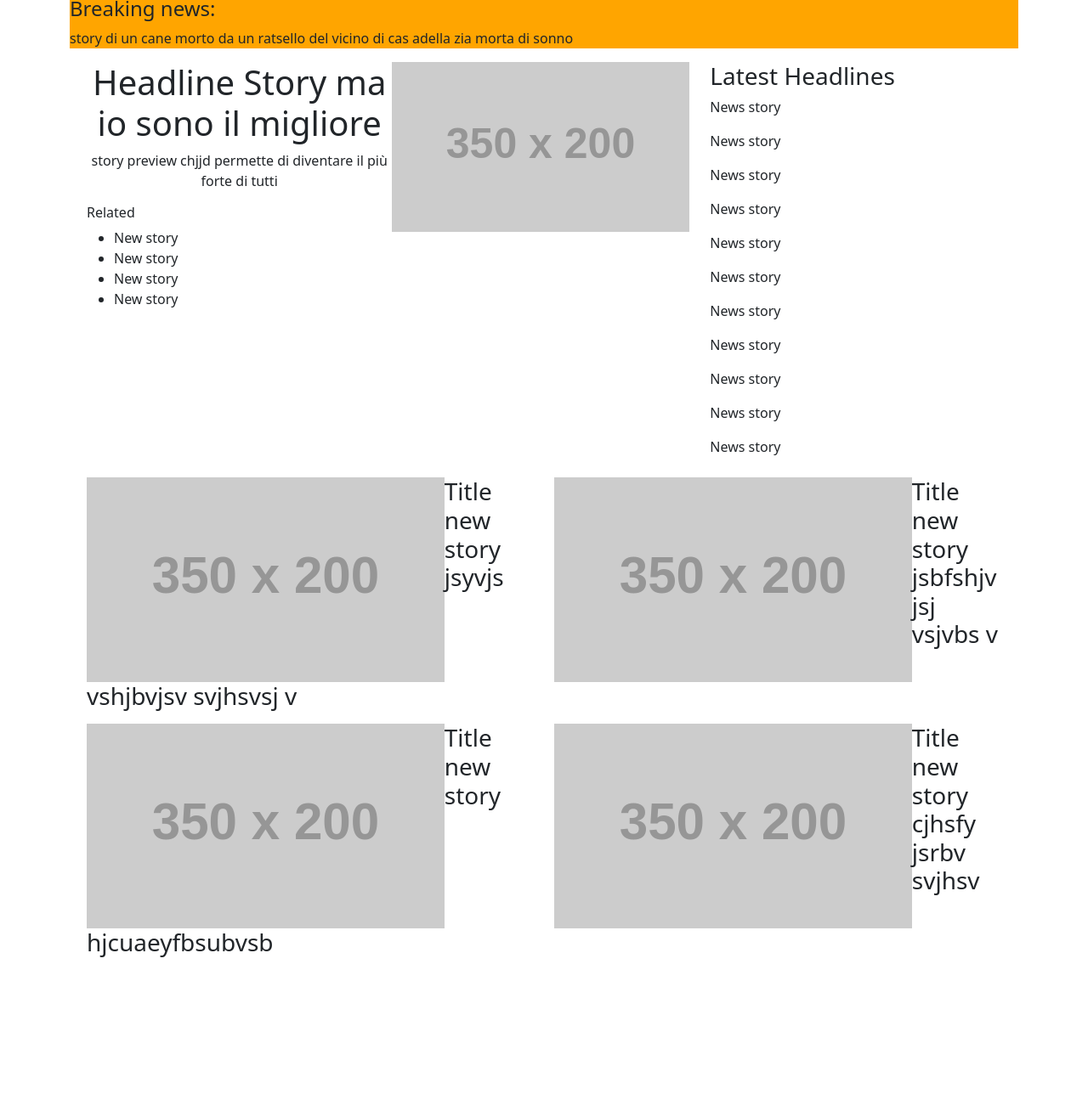
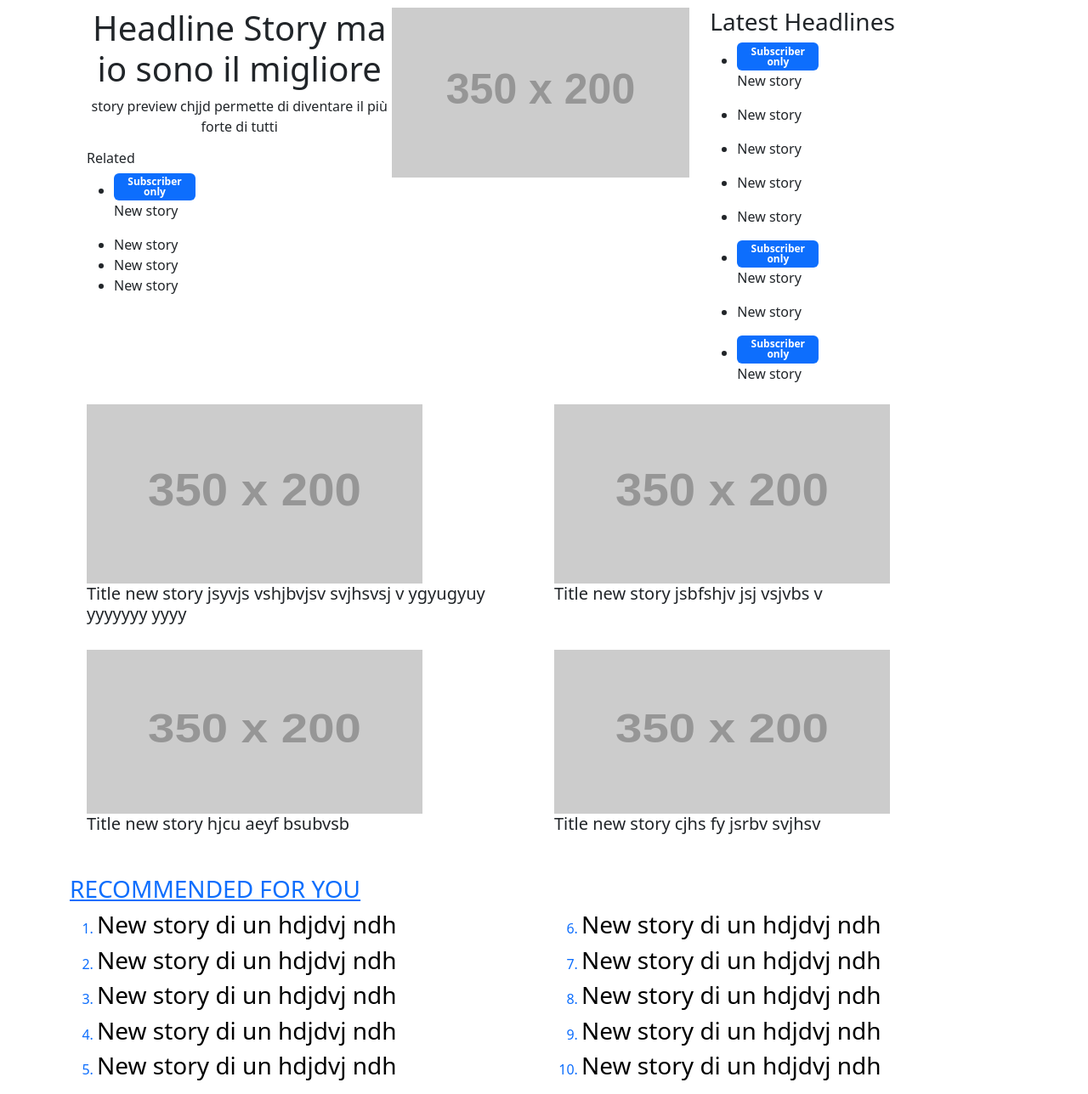
Before and after one commit to LeonardoDelBene/LeonardoDelBene.github.io, a plain HTML site: page Index.html in a window 1280 px wide. Shown: the part 468-1756 px from the top of the page at 85% size. Before the commit the page ends 1610 px from the top, so only its background shows below. Drawn offline with nearby package versions, Linux system fonts and the light colour scheme; placeholder pictures from the web are drawn by us.

Commit message:
in costruzione

```diff
--- a/Index.html
+++ b/Index.html
@@ -8,30 +8,13 @@
     <title>The Mercury News</title>
 </head>
 <body>
-<nav class="navbar navbar-expand-lg navbar-light bg-white w-100 position-fixed top-0 " style="height:8%">
+<nav class="navbar navbar-expand-lg navbar-light bg-white w-100 position-fixed top-0 ">
     <div class="container-fluid">
-        <a class="navbar-brand" href="https://www.mercurynews.com/"><img class="w-100 h-75" src="mercurynews-logo.svg"></a>
+        <a class="navbar-brand" href="https://www.mercurynews.com/"><img class="w-100" src="mercurynews-logo.svg"></a>
         <button class="navbar-toggler" type="button" data-bs-toggle="collapse" data-bs-target="#navbarNav" aria-controls="navbarNav" aria-expanded="false" aria-label="Toggle navigation">
             <span class="navbar-toggler-icon"></span>
         </button>
         <div class="collapse navbar-collapse" id="navbarNav">
-            <ul class="navbar-nav">
-                <li class="nav-item m-1">
-                    <button type="button" class="btn btn-primary">Subscribe</button>
-                </li>
-                <li class="nav-item m-1">
-                    <button type="button" class="btn btn-primary">Login</button>
-                </li>
-            </ul>
-        </div>
-    </div>
-</nav>
-<nav class="navbar navbar-expand-lg navbar-light bg-white  w-100 mt-5" style="height: 10px">
-    <div class="container-fluid">
-        <button class="navbar-toggler" type="button" data-bs-toggle="collapse" data-bs-target="#navbarNav" aria-controls="navbarNav" aria-expanded="false" aria-label="Toggle navigation">
-            <span class="navbar-toggler-icon"></span>
-        </button>
-        <div class="collapse navbar-collapse" id="navbarNav2">
             <ul class="navbar-nav">
                 <li class="nav-item">
                     <a class="nav-link"aria-current="page"  href="#">News</a>
@@ -63,6 +46,12 @@
                 <li class="nav-item">
                     <a class="nav-link" href="#">e-Edition</a>
                 </li>
+                <li class="nav-item m-1">
+                    <button type="button" class="btn btn-primary">Subscribe</button>
+                </li>
+                <li class="nav-item m-1">
+                    <button type="button" class="btn btn-primary">Login</button>
+                </li>
             </ul>
         </div>
     </div>
@@ -71,7 +60,7 @@
     <div>
         <img src="https://via.placeholder.com/600x400/ffffff/ffffff?text=dh" style="height: 80%">
     </div>
-    <div clas="row ">
+    <div clas="row">
         <div class="w-100 col-sm-12 col-md-12 col-xs-12" style="background-color: orange">
             <h1 class="fs-4">Breaking news:</h1>
             <p>story di un cane morto da un ratsello del vicino di cas adella zia morta di sonno</p>
@@ -84,7 +73,12 @@
             <p class="text-center">story preview chjjd permette di diventare il più forte di tutti</p>
             <h2 class="fs-6">Related</h2>
             <ul>
-                <li>New story</li>
+                <li>
+                    <div class="badge bg-primary text-wrap" style="width: 6rem;">
+                    Subscriber only
+                    </div>
+                    <p>New story</p>
+                </li>
                 <li>New story</li>
                 <li>New story</li>
                 <li>New story</li>
@@ -92,37 +86,104 @@
         </div>
         <div class="col2 col-md-4 col-sm-4 col-xs-12 " id="Latest Headlines">
             <h3>Latest Headlines</h3>
-            <p>News story </p>
-            <p>News story </p>
-            <p>News story </p>
-            <p>News story </p>
-            <p>News story </p>
-            <p>News story </p>
-            <p>News story </p>
-            <p>News story </p>
-            <p>News story </p>
-            <p>News story </p>
-            <p>News story </p>
+            <ul>
+                <li>
+                    <div class="badge bg-primary text-wrap" style="width: 6rem;">
+                        Subscriber only
+                    </div>
+                    <p>New story</p>
+                </li>
+                <li>
+                    <p>New story</p>
+                </li>
+                <li>
+                    <p>New story</p>
+                </li>
+                <li>
+                    <p>New story</p>
+                </li>
+                <li>
+                    <p>New story</p>
+                </li>
+                <li>
+                    <div class="badge bg-primary text-wrap" style="width: 6rem;">
+                        Subscriber only
+                    </div>
+                    <p>New story</p>
+                </li>
+                <li>
+                    <p>New story</p>
+                </li>
+                <li>
+                    <div class="badge bg-primary text-wrap" style="width: 6rem;">
+                        Subscriber only
+                    </div>
+                    <p>New story</p>
+                </li>
+            </ul>
         </div>
     </div>
     <div class="row m-2">
         <div class="col1 col-12 col-sm-12 col-md-6">
-            <img class="float-sm-start float-start" src="https://via.placeholder.com/350x200/3922ab/969696?text=immagine+2" style="width:80%" >
-            <h3>Title new story jsyvjs vshjbvjsv svjhsvsj v</h3>
+            <img class="float-md-none float-start w-75" src="https://via.placeholder.com/350x200/3922ab/969696?text=immagine+2" style="height: 75%" >
+            <h3 class="fs-5">Title new story jsyvjs vshjbvjsv svjhsvsj v ygyugyuy yyyyyyy yyyy</h3>
         </div>
         <div class="col1 col-12 col-sm-12 col-md-6 ">
-           <img class="float-sm-start float-start" src="https://via.placeholder.com/350x200/4ca7d4/969696?text=immagine+3"style="width:80%">
-            <h3>Title new story jsbfshjv jsj vsjvbs v</h3>
+           <img class="float-md-none float-start w-75 " src="https://via.placeholder.com/350x200/4ca7d4/969696?text=immagine+3"style="height: 75%">
+            <h3 class="fs-5">Title new story jsbfshjv jsj vsjvbs v</h3>
         </div>
     </div>
     <div class="row m-2">
         <div class="col2 col-12 col-sm-12 col-md-6 ">
-            <img class="float-sm-start float-start" src="https://via.placeholder.com/350x200/4cd483/969696?text=immagine+4"style="width:80%">
-            <h3>Title new story hjcuaeyfbsubvsb</h3>
+            <img class="float-md-none float-start w-75" src="https://via.placeholder.com/350x200/4cd483/969696?text=immagine+4"style="height: 75%">
+            <h3 class="fs-5">Title new story hjcu aeyf bsubvsb</h3>
         </div>
         <div class="col2 col-12 col-sm-12 col-md-6">
-            <img class="float-sm-start float-start" src="https://via.placeholder.com/350x200/d4b94c/969696?text=immagine+5"style="width:80%">
-            <h3>Title new story cjhsfy jsrbv svjhsv</h3>
+            <img class="float-md-none float-start w-75" src="https://via.placeholder.com/350x200/d4b94c/969696?text=immagine+5"style="height: 75%">
+            <h3 class="fs-5">Title new story cjhs fy jsrbv svjhsv</h3>
+        </div>
+    </div>
+    <div>
+        <h1 class="fs-3 text-primary text-decoration-underline w-100">RECOMMENDED FOR YOU</h1>
+    </div>
+    <div class="row">
+        <div class="col-md-6 col-sm-12 col-12">
+            <ol class="text-primary">
+                <li>
+                    <h1 class="fs-3 text-black">New story di un hdjdvj ndh </h1>
+                </li>
+                <li>
+                    <h1 class="fs-3 text-black">New story di un hdjdvj ndh </h1>
+                </li>
+                <li>
+                    <h1 class="fs-3 text-black">New story di un hdjdvj ndh </h1>
+                </li>
+                <li>
+                    <h1 class="fs-3 text-black">New story di un hdjdvj ndh </h1>
+                </li>
+                <li>
+                    <h1 class="fs-3 text-black">New story di un hdjdvj ndh </h1>
+                </li>
+            </ol>
+        </div>
+        <div class="col-md-6 col-sm-12 col-12">
+            <ol start="6" class=" text-primary">
+                <li>
+                    <h1 class="fs-3 text-black">New story di un hdjdvj ndh </h1>
+                </li>
+                <li>
+                    <h1 class="fs-3 text-black">New story di un hdjdvj ndh </h1>
+                </li>
+                <li>
+                    <h1 class="fs-3 text-black">New story di un hdjdvj ndh </h1>
+                </li>
+                <li>
+                    <h1 class="fs-3 text-black">New story di un hdjdvj ndh </h1>
+                </li>
+                <li>
+                    <h1 class="fs-3 text-black">New story di un hdjdvj ndh </h1>
+                </li>
+            </ol>
         </div>
     </div>
 </div>
```
